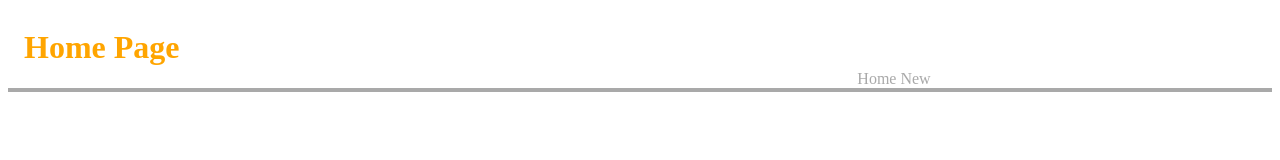
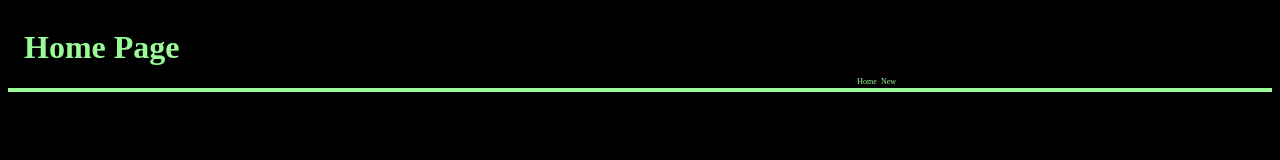
Before and after one commit to amberjohnsonsmile/collaborating-amber-and-paul, a plain HTML site: page index.html in a window 1280 px wide. Drawn offline with Linux system fonts and the light colour scheme.

Commit message:
Complete tast 7

```diff
--- a/assets/styles.css
+++ b/assets/styles.css
@@ -1,15 +1,19 @@
+body {
+    background: black;
+}
+
 header {
   display: grid;
   grid-template-columns: repeat(6, 1fr);
   grid-gap: 10px;
   align-items: end;
-  border-bottom: .3rem solid darkgrey;
+  border-bottom: .3rem solid palegreen;
 }
 
 h1 {
   grid-column: 1/span 2;
   margin-left: 1rem;
-  color: orange;
+  color: palegreen;
 }
 
 nav {
@@ -18,6 +22,6 @@ nav {
 
 nav a {
   text-decoration: none;
-  color: darkgrey;
-  font-size:
+  color: palegreen;
+  font-size: .5rem;
 }
```
Also changed, not shown: 1 other file.
